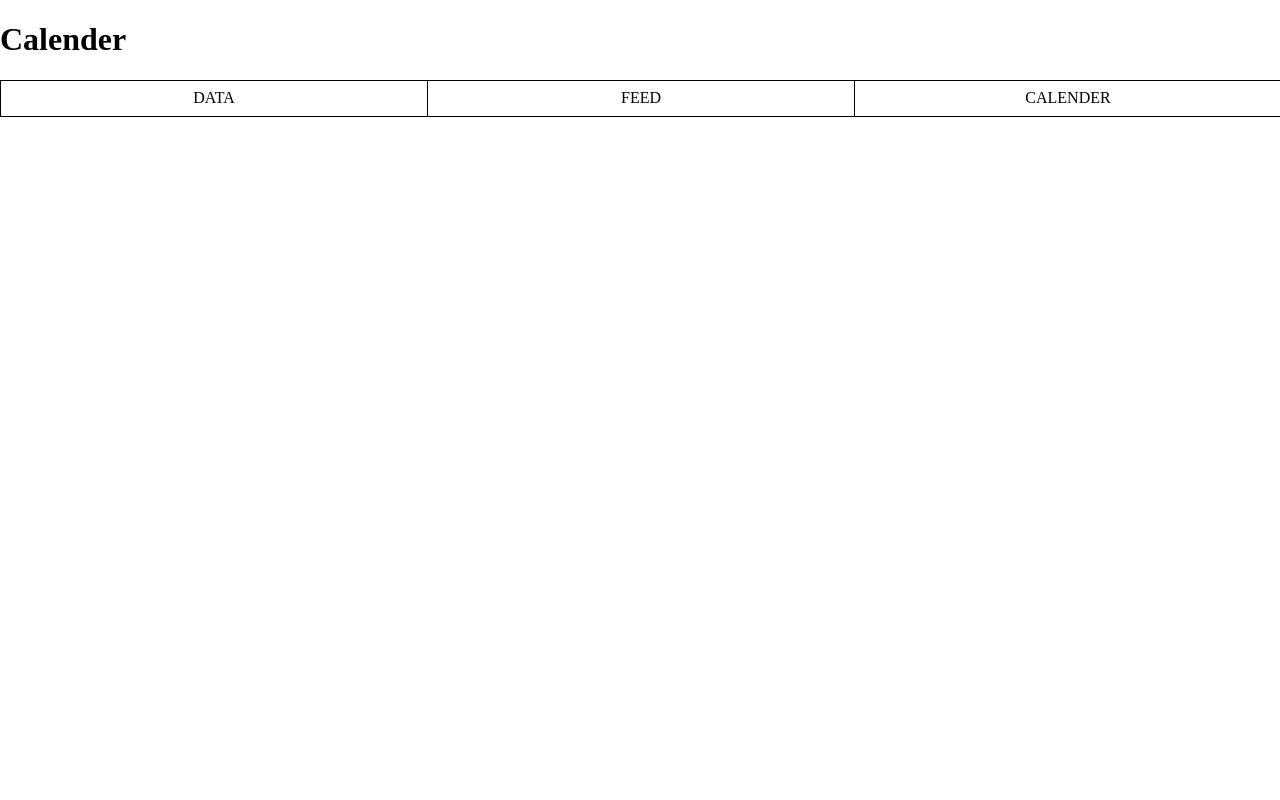
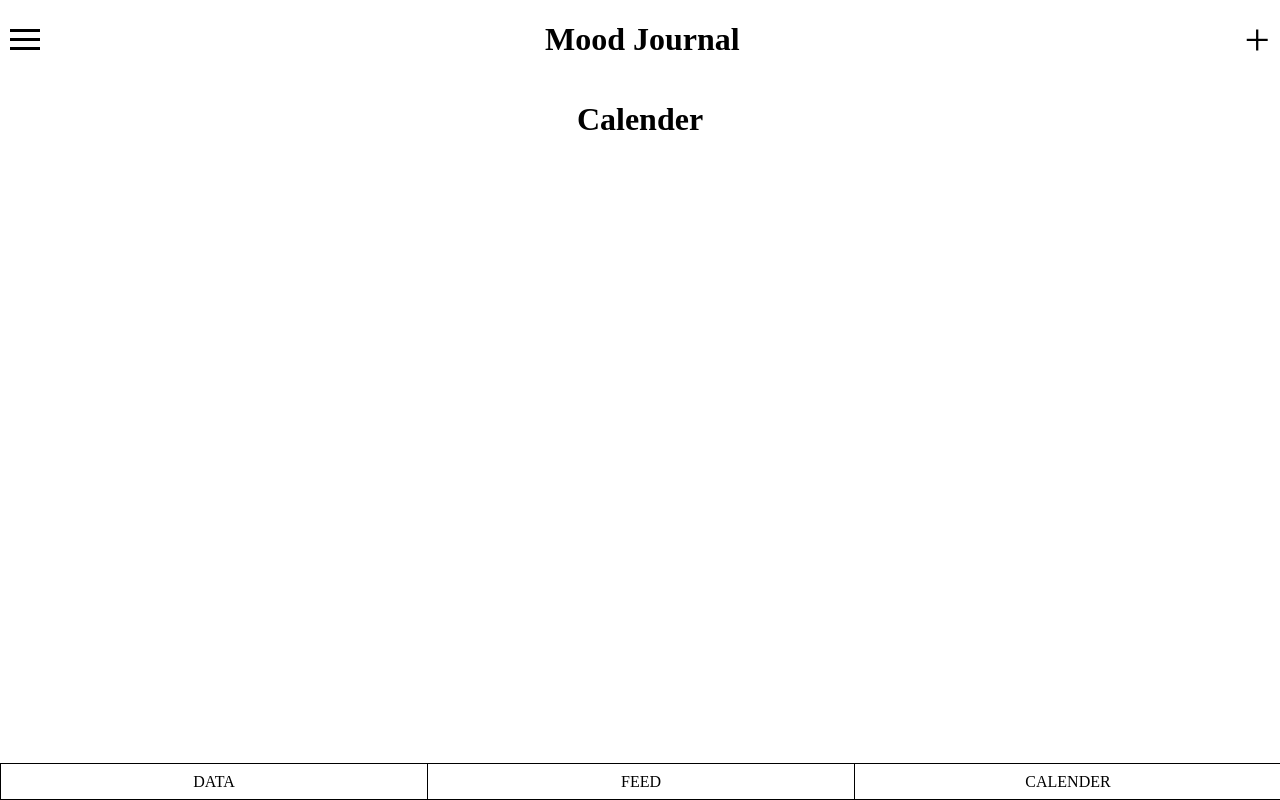
Before and after one commit to Euniceem/Mood-Journal, a React (Create React App) app: page /calender in a window 1280 px wide. Built offline with nearby package versions, Linux system fonts and the light colour scheme.

Commit message:
basic header component setup with scss and linked them to nav pages

```diff
--- a/src/components/Header/Header.jsx
+++ b/src/components/Header/Header.jsx
@@ -1,20 +1,70 @@
-import React from 'react';
+import React, { Component } from 'react';
 import './Header.scss';
 
-const Header = (props) => {
+class Header extends Component {
+  constructor(props) {
+    super(props)
+
+    this.state = {
+      showMenu: false
+    }
+
+    this.dropMenu = this.dropMenu.bind(this)
+    this.closeMenu = this.closeMenu.bind(this);
+  }
+
+  dropMenu(e) {
+    e.preventDefault();
+
+    this.setState({ showMenu: true }, () => {
+      document.addEventListener('click', this.closeMenu);
+    });
+  }
+
+  closeMenu(e) {
+    if (!this.dropdownMenu.contains(e.target)) {
+
+      this.setState({ showMenu: false }, () => {
+        document.removeEventListener('click', this.closeMenu);
+      });
+    }
+  }
+
+
+  render() {
 
     return (
       <div className="header-container">
-
-      <div className="menu-icon">
+        <div className="nav-menu-container">
+          <div className="menu-icon" onClick={this.dropMenu}>
             <div className="line"></div>
             <div className="line"></div>
             <div className="line"></div>
           </div>
 
+          {
+            this.state.showMenu
+              ? (
+                <div className="menu" ref={(element) => {
+                  this.dropdownMenu = element;
+                }}>
+                  <div className="link">Home</div>
+                  <div className="link">Settings</div>
+                  <div className="link">Logout</div>
+                </div>
+              )
+              : (
+                null
+              )
+          }
+        </div>
 
+        <h1 className="main-title">Mood Journal</h1>
+
+        <div className="add-btn">+</div>
       </div>
     )
   }
+}
 
 export default Header;
--- a/src/components/Header/Header.scss
+++ b/src/components/Header/Header.scss
@@ -0,0 +1,36 @@
+.header-container{
+display: flex;
+justify-content: space-between;
+align-items: center;
+width: 100%;
+
+  .menu-icon{
+  margin-left: 10px;
+
+
+    .line{
+      width: 30px;
+      height: 3px;
+      background-color: black;
+      margin: 6px 0;
+    }
+  }
+
+  .menu{
+    position: absolute;
+    background-color: #f9f9f9;
+    min-width: 70px;
+    box-shadow: 0px 8px 16px 0px rgba(0,0,0,0.2);
+    z-index: 1;
+  }
+
+  .link{
+    margin-top: 5px;
+    margin-bottom: 5px;
+    margin-left: 10px;
+  }
+      .add-btn{
+      margin-right: 10px;
+      font-size: 45px;
+      }
+}
--- a/src/components/Navigation/Navigation.scss
+++ b/src/components/Navigation/Navigation.scss
@@ -1,11 +1,15 @@
 
 .navigation-container{
  display: flex;
- flex: 1;
+//  flex: 1;
  justify-content: center;
  height: 35px;
  width: 100%;
  border: 1px solid black;
+ position: fixed;
+ bottom: 0;
+ left: 0;
+ background-color: white;
 
  div{
    width: 33.33%;
--- a/src/containers/Calender/Calender.jsx
+++ b/src/containers/Calender/Calender.jsx
@@ -1,5 +1,6 @@
 import React, { Component } from 'react';
 import './Calender.scss';
+import Header from '../../components/Header';
 
 class Calender extends Component {
   constructor(props) {
@@ -9,6 +10,7 @@ class Calender extends Component {
   render() {
     return (
       <div className="calender-container">
+        <Header />
         <h1 className="title">Calender</h1>
       </div>
     )
--- a/src/containers/Calender/Calender.scss
+++ b/src/containers/Calender/Calender.scss
@@ -0,0 +1,6 @@
+.calender-container{
+
+.title{
+  text-align: center;
+}
+}
--- a/src/containers/Data/Data.jsx
+++ b/src/containers/Data/Data.jsx
@@ -1,5 +1,6 @@
 import React, { Component } from 'react';
 import './Data.scss';
+import Header from '../../components/Header';
 
 class Data extends Component {
   constructor(props) {
@@ -9,6 +10,7 @@ class Data extends Component {
   render() {
     return (
       <div className="data-container">
+        <Header />
         <h1 className="title">Data</h1>
       </div>
     )
--- a/src/containers/Data/Data.scss
+++ b/src/containers/Data/Data.scss
@@ -0,0 +1,6 @@
+.data-container{
+
+  .title{
+    text-align: center;
+  }
+}
--- a/src/containers/Feed/Feed.jsx
+++ b/src/containers/Feed/Feed.jsx
@@ -1,5 +1,6 @@
 import React, { Component } from 'react';
 import './Feed.scss';
+import Header from '../../components/Header';
 
 class Feed extends Component {
   constructor(props) {
@@ -20,6 +21,7 @@ class Feed extends Component {
 
     return (
       <div className="feed-container">
+        <Header />
         <h1 className="title">Feed</h1>
         <div className="entry-container">
 
--- a/src/containers/Feed/Feed.scss
+++ b/src/containers/Feed/Feed.scss
@@ -4,6 +4,7 @@
 
   .title{
     text-align: center;
+    margin-top: 0;
   }
 
   .entry-container{
```
Lines whose indentation alone changed are shown as unchanged.
